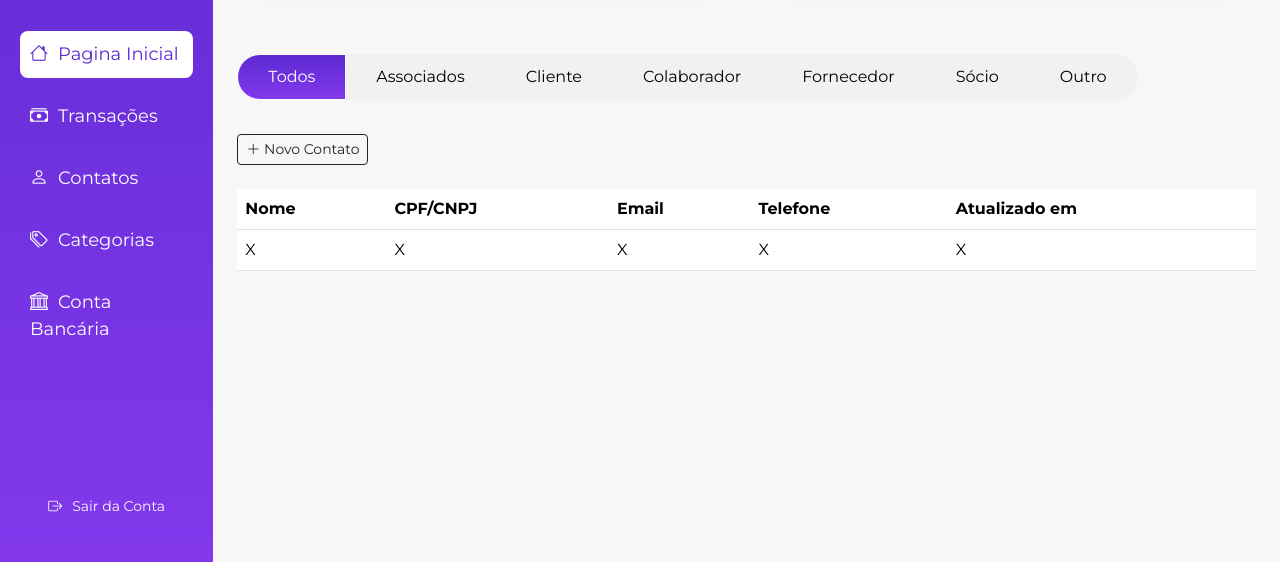
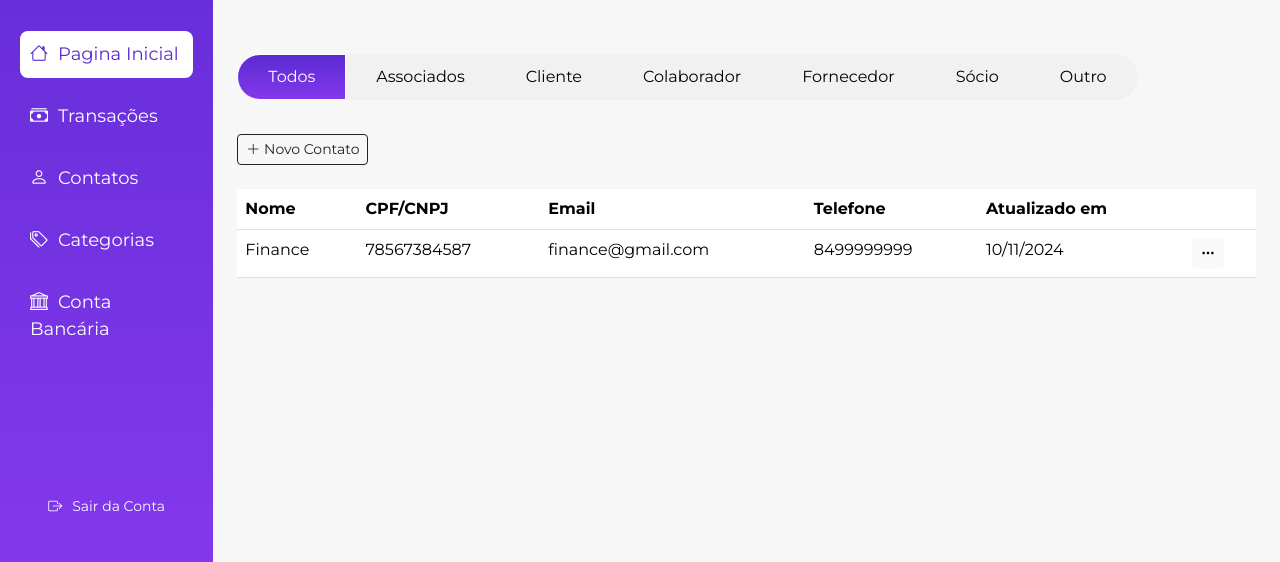
Before and after one commit to ademacirfilho/FFA.finance, a Django app: page /contatos/ in a window 1280 px wide. Shown: the part 238-800 px from the top of the page. Run offline with Django 5.2, Linux system fonts and the light colour scheme; some libraries are stand-ins or nearby versions.

Commit message:
adicao do menu dropdown

```diff
--- a/sistemaFFA/static/css/style.css
+++ b/sistemaFFA/static/css/style.css
@@ -110,7 +110,6 @@ color: white;
     border-spacing: 0; /* Remove espaços entre as células */
     width: 100%;
     border-radius: 10px;
-    overflow: hidden;
     border: .5px solid;
     /*box-shadow: 0 0 5px rgba(0, 0, 0, 0.1); /* Sombra leve */
 }
--- /dev/null
+++ b/sistemaFFA/static/scripts/script.js
@@ -0,0 +1,40 @@
+var ctx = document.getElementById('chart').getContext('2d');
+var chart = new Chart(ctx, {
+    type: 'line',
+    data: {
+        labels: ['out/2024', 'nov/2024'],
+        datasets: [{
+            label: 'Receitas',
+            data: [0, 20],
+            backgroundColor: 'rgba(38, 198, 218, 0.1)',
+            borderColor: 'rgba(38, 198, 218, 1)',
+            borderWidth: 2
+        }]
+    },
+    options: {
+        responsive: true,
+        maintainAspectRatio: false,
+        scales: {
+            y: {
+                beginAtZero: true
+            }
+        }
+    }
+});
+
+function formatCpfCnpj(input) {
+    let value = input.value.replace(/\D/g, ''); // Remove caracteres não numéricos
+
+    if (value.length <= 11) { // CPF
+    value = value.replace(/(\d{3})(\d)/, '$1.$2');
+    value = value.replace(/(\d{3})(\d)/, '$1.$2');
+    value = value.replace(/(\d{3})(\d{1,2})$/, '$1-$2');
+    } else { // CNPJ
+    value = value.replace(/^(\d{2})(\d)/, '$1.$2');
+    value = value.replace(/^(\d{2})\.(\d{3})(\d)/, '$1.$2.$3');
+    value = value.replace(/\.(\d{3})(\d)/, '.$1/$2');
+    value = value.replace(/(\d{4})(\d{1,2})$/, '$1-$2');
+    }
+
+    input.value = value;
+}
--- a/sistemaFFA/templates/base.html
+++ b/sistemaFFA/templates/base.html
@@ -38,9 +38,9 @@
 
         <!-- Main content -->
         <div class="col-10 p-4">
+            {% block head %}<div class="header fw-semibold">Olá, <span>{usuario}</span>.</div>{% endblock head %}
 
             {% block content %}
-            <div class="header fw-semibold">Olá, <span>{usuario}</span>.</div>
             {% endblock content %}
 
         </div>
@@ -49,5 +49,7 @@
 
 <!-- Bootstrap JS -->
 <script src="https://cdn.jsdelivr.net/npm/bootstrap@5.3.0-alpha1/dist/js/bootstrap.bundle.min.js"></script>
+<script src="https://cdn.jsdelivr.net/npm/chart.js"></script>
+<script src="{% static 'scripts/script.js' %}"></script>
 </body>
 </html>
--- a/sistemaFFA/templates/conta-bancaria.html
+++ b/sistemaFFA/templates/conta-bancaria.html
@@ -1,9 +1,9 @@
 {% extends "base.html" %}
 {% load static %}
 
+{% block head %}<div class="header fw-semibold">Conta Bancária</div>{% endblock head %}
+
 {% block content %}
-<div class="header fw-semibold">Conta Bancária</div>
-
 <div class="mt-2 text-end">
   <button class="btn btn-outline-dark btn-sm" type="button" data-bs-toggle="offcanvas" data-bs-target="#offcanvasContaBacaria" aria-controls="offcanvasCategorias">
       <i class="bi bi-plus-lg"></i> Nova Conta Bancária
--- a/sistemaFFA/templates/contatos.html
+++ b/sistemaFFA/templates/contatos.html
@@ -1,8 +1,8 @@
 {% extends "base.html" %}
 {% load static %}
 
+{% block head %}<div class="header fw-semibold">Contatos</div>{% endblock head %}
 {% block content %}
-<div class="header fw-semibold">Contatos</div>
 
 <div class="row mt-4">
     <!-- Cartão "Deve para mim" -->
@@ -53,18 +53,32 @@
                 <th>Email</th>
                 <th>Telefone</th>
                 <th>Atualizado em</th>
+                <th></th>
             </tr>
         </thead>
         <tbody>
             <tr>
-                <td>X</td>
-                <td>X</td>
-                <td>X</td>
-                <td>X</td>
-                <td>X</td>
+                <td>Finance</td>
+                <td>78567384587</td>
+                <td>finance@gmail.com</td>
+                <td>8499999999</td>
+                <td>10/11/2024</td>
+                <td>
+                    <div class="dropdown">
+                        <button class="btn btn-light btn-sm" type="button" data-bs-toggle="dropdown" aria-expanded="false">
+                            <i class="bi bi-three-dots"></i>
+                        </button>
+                        <ul class="dropdown-menu dropdown-menu-end">
+
+                            <li><button class="dropdown-item text-success"><i class="bi bi-pen"></i> Editar</button></li>
+                            <li><button class="dropdown-item text-danger"><i class="bi bi-trash3"></i> Excluir</button></li>
+                        </ul>
+                    </div>
+                </td>
             </tr>
         </tbody>
     </table>
+</div>
 
 <!-- Barra lateral (offcanvas) -->
 <div class="offcanvas offcanvas-end" tabindex="-1" id="offcanvasContato" aria-labelledby="offcanvasContatoLabel">
@@ -106,24 +120,4 @@
     </div>
 </div>
 
-<script>
-function formatCpfCnpj(input) {
-    let value = input.value.replace(/\D/g, ''); // Remove caracteres não numéricos
-
-    if (value.length <= 11) { // CPF
-    value = value.replace(/(\d{3})(\d)/, '$1.$2');
-    value = value.replace(/(\d{3})(\d)/, '$1.$2');
-    value = value.replace(/(\d{3})(\d{1,2})$/, '$1-$2');
-    } else { // CNPJ
-    value = value.replace(/^(\d{2})(\d)/, '$1.$2');
-    value = value.replace(/^(\d{2})\.(\d{3})(\d)/, '$1.$2.$3');
-    value = value.replace(/\.(\d{3})(\d)/, '.$1/$2');
-    value = value.replace(/(\d{4})(\d{1,2})$/, '$1-$2');
-    }
-
-    input.value = value;
-}
-</script>
-
-    <script src="https://cdn.jsdelivr.net/npm/bootstrap@5.3.0/dist/js/bootstrap.bundle.min.js"></script>
 {% endblock content %}
```
Also changed, not shown: sistemaFFA/templates/categorias.html (+18 -28 lines), sistemaFFA/templates/transacoes.html (+13 -33 lines). Lines whose indentation alone changed are shown as unchanged.
